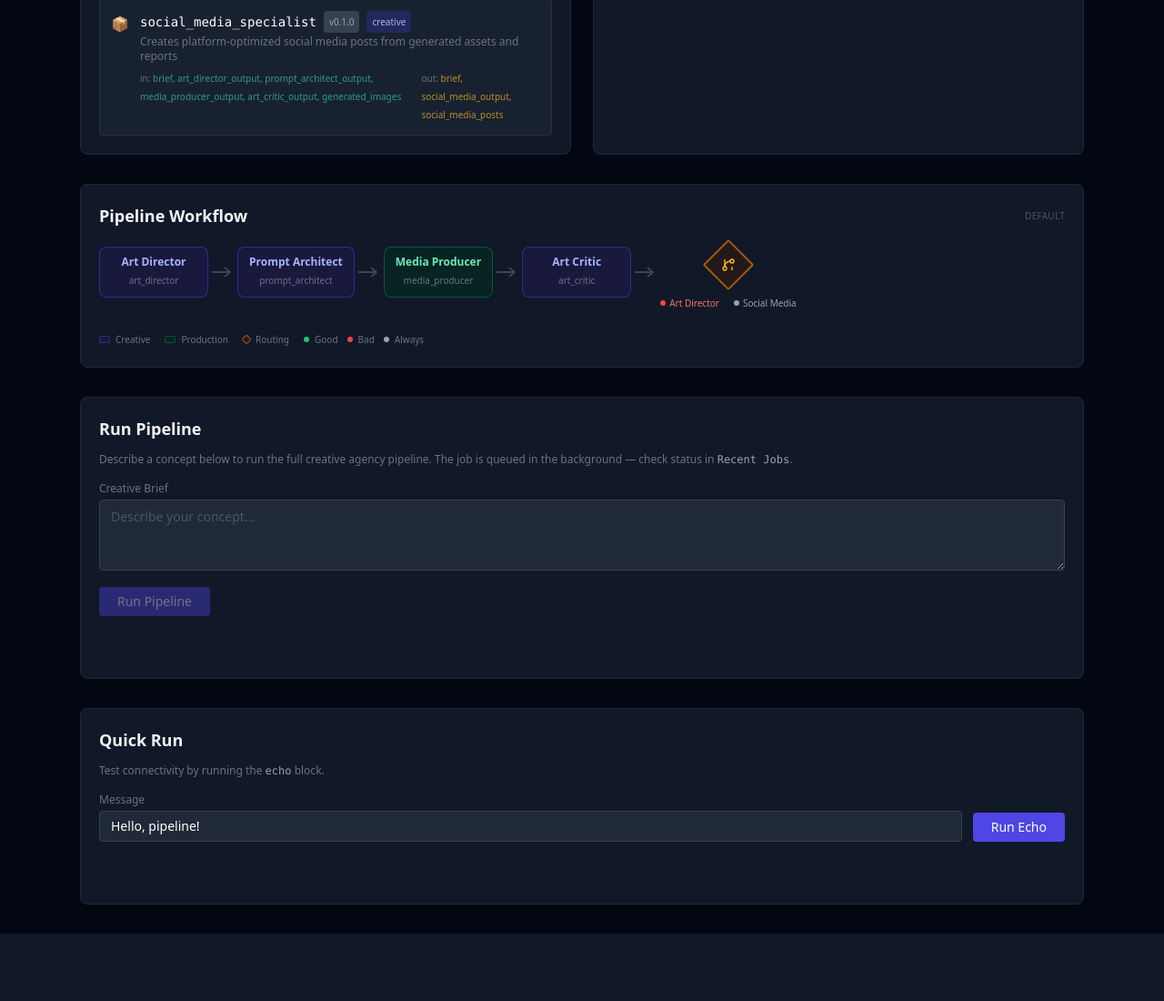
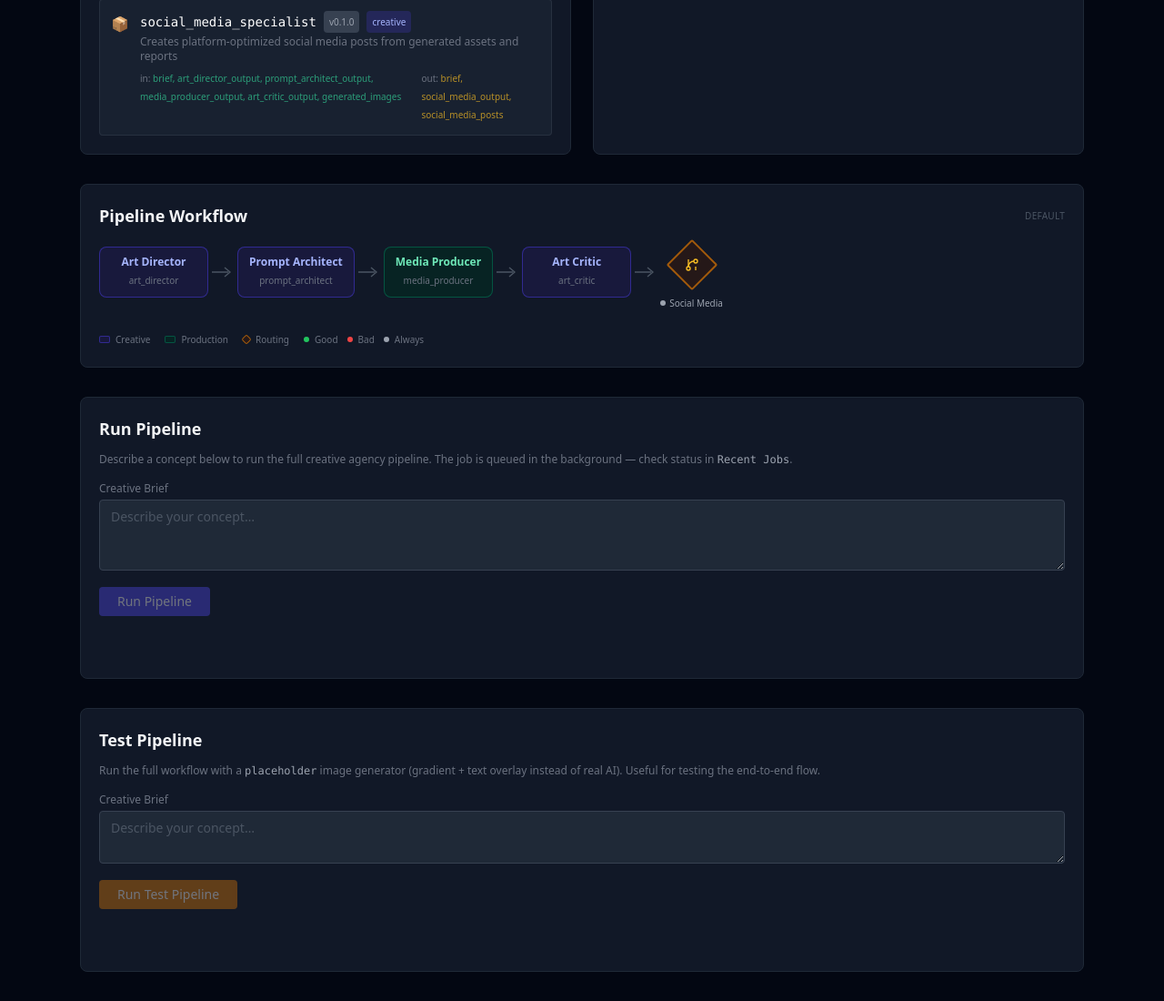
Before and after one commit to FrankV01/ai-media-workflow, a FastAPI app: page / in a window 1280 px wide. Shown: the part 729-1829 px from the top of the page at 91% size. Before the commit the page ends 1755 px from the top, so only its background shows below. Run offline with FastAPI, Linux system fonts and the light colour scheme; data that the repository does not hold is empty; parts of the project's set-up code (start-up, migrations or seed data) failed here and were passed over; some libraries are stand-ins or nearby versions.

Commit message:
feat(ui): replace echo Quick Run with placeholder-backed Test Pipeline
- remove /partials/run echo route and Quick Run UI section
- add /partials/run-test-pipeline that runs DEFAULT_WORKFLOW with
  _generation_backend override set to "placeholder"
- allow MediaProducer to honor a per-run backend override via context
- remove art_director retry from on_bad routing; social media runs always
- update dashboard with amber-styled Test Pipeline form
- add list-jobs request and update status request to job 17

```diff
--- a/app/web/routes.py
+++ b/app/web/routes.py
@@ -10,7 +10,8 @@ HTMX partials (return HTML fragments, not full pages):
 - /partials/jobs                — styled recent jobs list
 - /partials/jobs/<id>/preview   — hover preview popover for a job
 - /partials/workflow            — pipeline visual diagram
-- /partials/run                 — execute a workflow and return result fragment
+- /partials/run-pipeline        — queue the full creative pipeline (background)
+- /partials/run-test-pipeline   — same, but with placeholder image backend
 
 Also defines DEFAULT_WORKFLOW — the standard creative agency pipeline
 used by the dashboard visual and available for API submissions.
@@ -27,7 +28,7 @@ from sqlalchemy.orm import selectinload
 
 from app.blocks.registry import get_block, list_blocks
 from app.database import get_session
-from app.models.job import Job, JobStep
+from app.models.job import Job
 from app.pipeline.engine import run_pipeline
 
 # Default workflow — the standard creative agency pipeline
@@ -36,7 +37,7 @@ DEFAULT_WORKFLOW: list[str | dict] = [
     "prompt_architect",
     "media_producer",
     "art_critic",
-    {"on_good": [], "on_bad": ["art_director"], "always": ["social_media_specialist"]},
+    {"on_good": [], "on_bad": [], "always": ["social_media_specialist"]},
 ]
 
 # Human-friendly titles for blocks (used in the visual)
@@ -287,34 +288,27 @@ async def partial_run_pipeline(
     )
 
 
-@router.post("/partials/run")
-async def partial_run(
+@router.post("/partials/run-test-pipeline")
+async def partial_run_test_pipeline(
     request: Request,
-    message: str = Form("Hello, pipeline!"),
-    session: AsyncSession = Depends(get_session),
+    brief: str = Form(""),
 ):
-    """Execute the echo block and return a styled result fragment."""
+    """Queue the default pipeline with the placeholder backend for testing."""
+    brief = brief.strip()
+    if not brief:
+        return templates.TemplateResponse(
+            request,
+            "partials/pipeline_queued.html",
+            {"error": "Brief cannot be empty."},
+        )
     job_id = await run_pipeline(
-        workflow_name="quick_run",
-        block_names=["echo"],
-        context={"message": message},
+        workflow_name="test",
+        block_names=list(DEFAULT_WORKFLOW),
+        context={"brief": brief, "_generation_backend": "placeholder"},
+        start_in_background=True,
     )
-    # Re-fetch with steps loaded
-    result = await session.execute(
-        select(Job).where(Job.id == job_id).options(selectinload(Job.steps))
-    )
-    job = result.scalar_one()
-    steps = [
-        {"block_name": s.block_name, "order": s.order, "output": s.output, "error": s.error}
-        for s in sorted(job.steps, key=lambda s: s.order)
-    ]
     return templates.TemplateResponse(
         request,
-        "partials/run_result.html",
-        {
-            "job_id": job.id,
-            "status": job.status.value,
-            "error": job.error,
-            "steps": steps,
-        },
+        "partials/pipeline_queued.html",
+        {"job_id": job_id, "error": None},
     )
--- a/app/web/templates/dashboard.html
+++ b/app/web/templates/dashboard.html
@@ -96,31 +96,34 @@
     <div id="pipeline-result" class="mt-4 min-h-[2rem]"></div>
 </section>
 
-<!-- Quick Run (echo test) -->
+<!-- Test Pipeline (placeholder backend, skips real AI generation) -->
 <section class="mt-8 bg-gray-900 rounded-lg p-5 border border-gray-800">
-    <h2 class="text-lg font-semibold mb-3">Quick Run</h2>
+    <h2 class="text-lg font-semibold mb-3">Test Pipeline</h2>
     <p class="text-xs text-gray-500 mb-4">
-        Test connectivity by running the <span class="font-mono text-gray-400">echo</span> block.
+        Run the full workflow with a <span class="font-mono text-gray-400">placeholder</span> image generator
+        (gradient + text overlay instead of real AI). Useful for testing the end-to-end flow.
     </p>
-    <form hx-post="/partials/run"
-          hx-target="#run-result"
+    <form hx-post="/partials/run-test-pipeline"
+          hx-target="#test-pipeline-result"
           hx-swap="innerHTML"
-          class="flex flex-wrap gap-3 items-end">
-        <div class="flex-1 min-w-[200px]">
-            <label for="message" class="block text-xs text-gray-500 mb-1">Message</label>
-            <input id="message" name="message" type="text" value="Hello, pipeline!"
-                   class="w-full bg-gray-800 border border-gray-700 rounded px-3 py-1.5 text-sm text-white
-                          focus:outline-none focus:border-indigo-500 focus:ring-1 focus:ring-indigo-500/30
-                          placeholder-gray-600"
-                   placeholder="Type something…">
+          class="space-y-3">
+        <div>
+            <label for="test-brief" class="block text-xs text-gray-500 mb-1">Creative Brief</label>
+            <textarea id="test-brief" name="brief" rows="2"
+                      class="w-full bg-gray-800 border border-gray-700 rounded px-3 py-2 text-sm text-white
+                             focus:outline-none focus:border-amber-500 focus:ring-1 focus:ring-amber-500/30
+                             placeholder-gray-600 resize-y"
+                      placeholder="Describe your concept…"
+                      oninput="document.getElementById('run-test-btn').disabled = !this.value.trim()"></textarea>
         </div>
-        <button type="submit"
-                class="bg-indigo-600 hover:bg-indigo-500 active:bg-indigo-700
+        <button id="run-test-btn" type="submit" disabled
+                class="bg-amber-600 hover:bg-amber-500 active:bg-amber-700
                        text-white text-sm px-5 py-1.5 rounded font-medium
-                       transition-colors duration-150">
-            Run Echo
+                       transition-colors duration-150
+                       disabled:opacity-40 disabled:cursor-not-allowed disabled:hover:bg-amber-600">
+            Run Test Pipeline
         </button>
     </form>
-    <div id="run-result" class="mt-4 min-h-[2rem]"></div>
+    <div id="test-pipeline-result" class="mt-4 min-h-[2rem]"></div>
 </section>
 {% endblock %}
```
Also changed, not shown: app/blocks/media_producer.py (+22 -3 lines), 1 other file.
